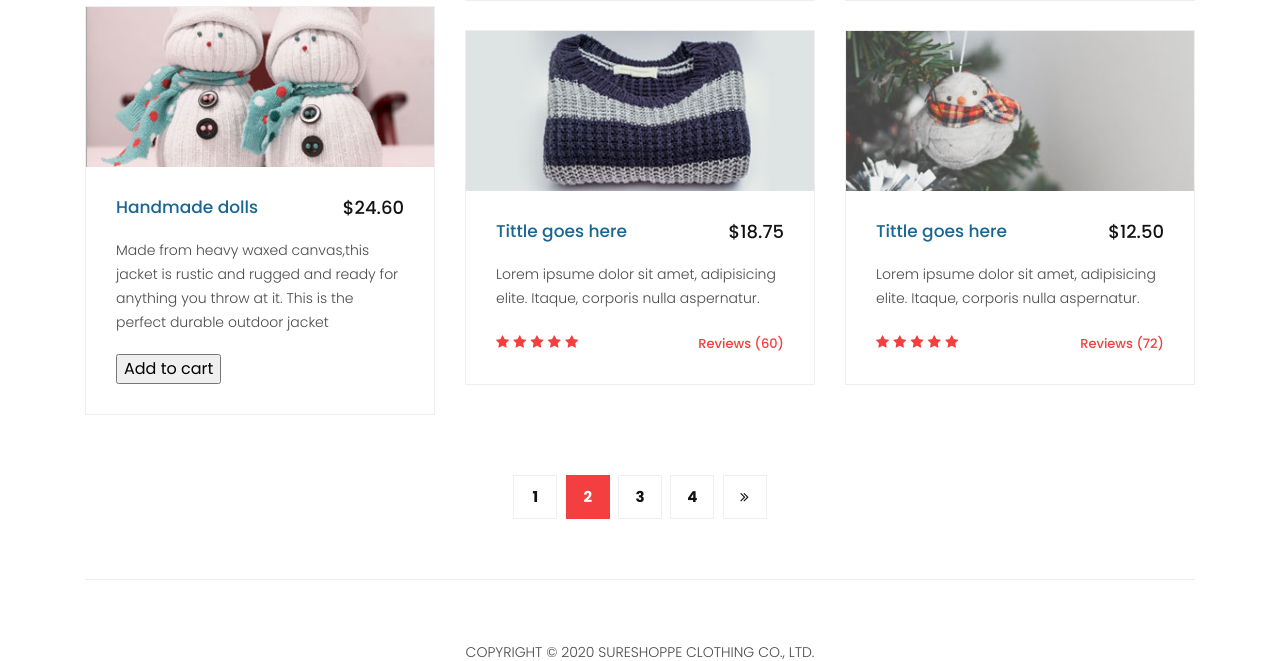
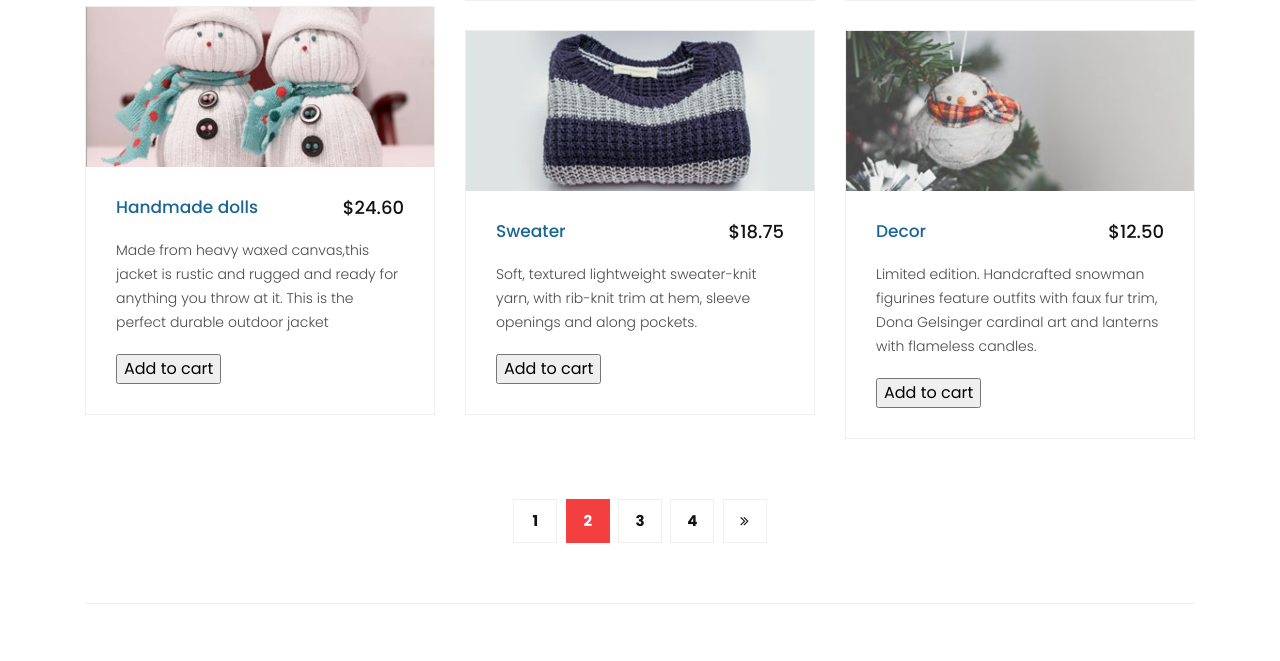
Before and after one commit to bhupeshgunda1/E-commerce_sureshoppe, a Flask app: page /products in a window 1280 px wide. Shown: the part 1032-1693 px from the top of the page. Run offline with Flask 2, Linux system fonts and the light colour scheme; some libraries are stand-ins or nearby versions.

Commit message:
Updated product description and title

```diff
--- a/Project_Updated_UI/templates/index.html
+++ b/Project_Updated_UI/templates/index.html
@@ -171,7 +171,7 @@
               <div class="down-content">
                 <a href="#"><h4>Sweater</h4></a>
                 <h6>$12.50</h6>
-                <p>Lorem ipsume dolor sit amet, adipisicing elite. Itaque, corporis nulla aspernatur.</p>
+                <p>Soft, textured lightweight sweater-knit yarn, with rib-knit trim at hem, sleeve openings and along pockets.</p>
                 <input type="button" name="Add to cart" value="Add to cart">
               </div>
             </div>
@@ -182,7 +182,7 @@
               <div class="down-content">
                 <a href="#"><h4>Decor</h4></a>
                 <h6>$22.50</h6>
-                <p>Lorem ipsume dolor sit amet, adipisicing elite. Itaque, corporis nulla aspernatur.</p>
+                <p>Limited edition. Handcrafted snowman figurines feature outfits with faux fur trim, Dona Gelsinger cardinal art and lanterns with flameless candles.</p>
                 <input type="button" name="Add to cart" value="Add to cart">
               </div>
             </div>
--- a/Project_Updated_UI/templates/products.html
+++ b/Project_Updated_UI/templates/products.html
@@ -148,17 +148,10 @@
                       <div class="product-item">
                         <a href="#"><img src="static/product_05.jpg" alt=""></a>
                         <div class="down-content">
-                          <a href="#"><h4>Tittle goes here</h4></a>
+                          <a href="#"><h4>Sweater</h4></a>
                           <h6>$18.75</h6>
-                          <p>Lorem ipsume dolor sit amet, adipisicing elite. Itaque, corporis nulla aspernatur.</p>
-                          <ul class="stars">
-                            <li><i class="fa fa-star"></i></li>
-                            <li><i class="fa fa-star"></i></li>
-                            <li><i class="fa fa-star"></i></li>
-                            <li><i class="fa fa-star"></i></li>
-                            <li><i class="fa fa-star"></i></li>
-                          </ul>
-                          <span>Reviews (60)</span>
+                          <p>Soft, textured lightweight sweater-knit yarn, with rib-knit trim at hem, sleeve openings and along pockets.</p>
+                          <input type="button" name="Add to cart" value="Add to cart">
                         </div>
                       </div>
                     </div>
@@ -166,17 +159,10 @@
                       <div class="product-item">
                         <a href="#"><img src="static/product_06.jpg" alt=""></a>
                         <div class="down-content">
-                          <a href="#"><h4>Tittle goes here</h4></a>
+                          <a href="#"><h4>Decor</h4></a>
                           <h6>$12.50</h6>
-                          <p>Lorem ipsume dolor sit amet, adipisicing elite. Itaque, corporis nulla aspernatur.</p>
-                          <ul class="stars">
-                            <li><i class="fa fa-star"></i></li>
-                            <li><i class="fa fa-star"></i></li>
-                            <li><i class="fa fa-star"></i></li>
-                            <li><i class="fa fa-star"></i></li>
-                            <li><i class="fa fa-star"></i></li>
-                          </ul>
-                          <span>Reviews (72)</span>
+                          <p>Limited edition. Handcrafted snowman figurines feature outfits with faux fur trim, Dona Gelsinger cardinal art and lanterns with flameless candles.</p>
+                          <input type="button" name="Add to cart" value="Add to cart">
                         </div>
                       </div>
                     </div>
```
